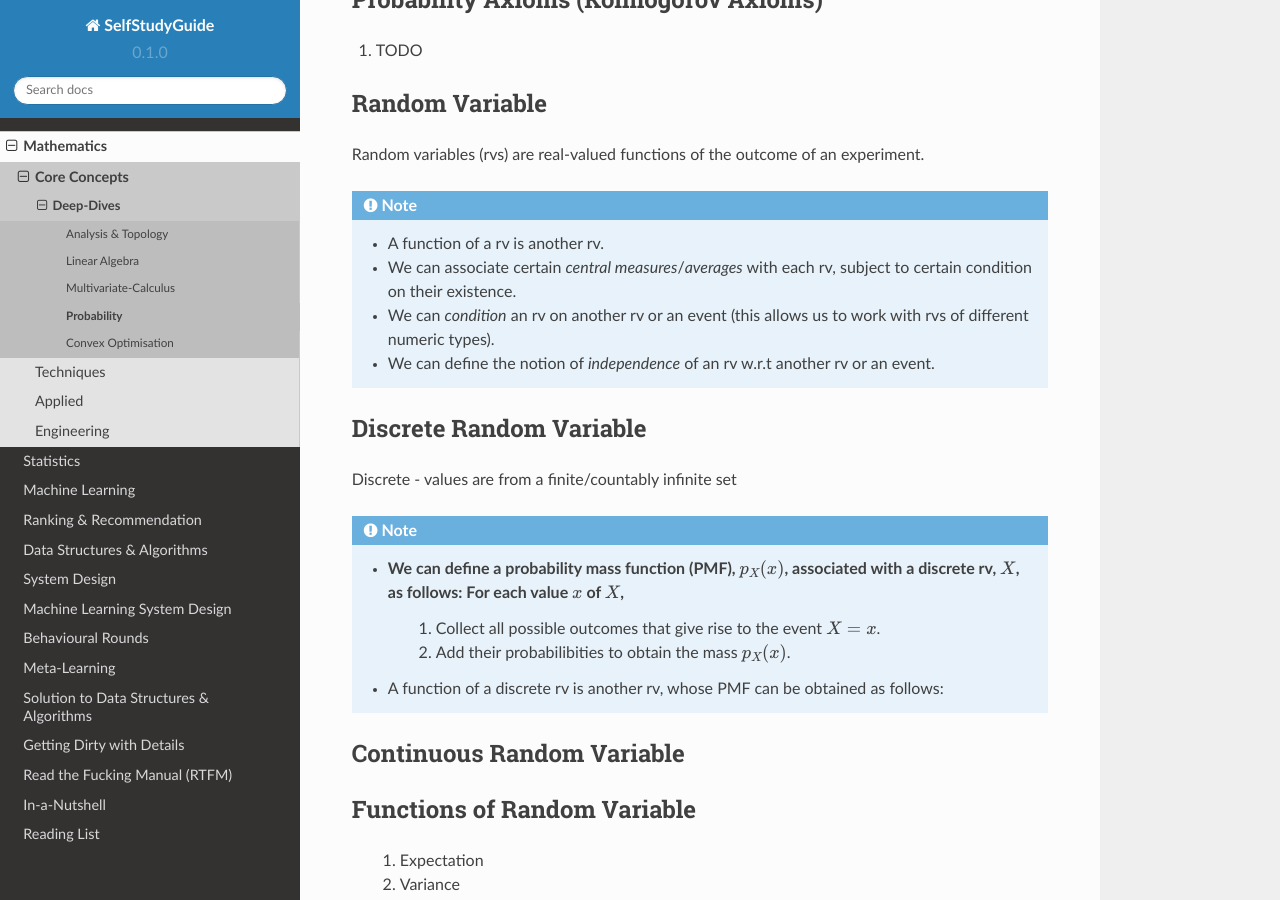
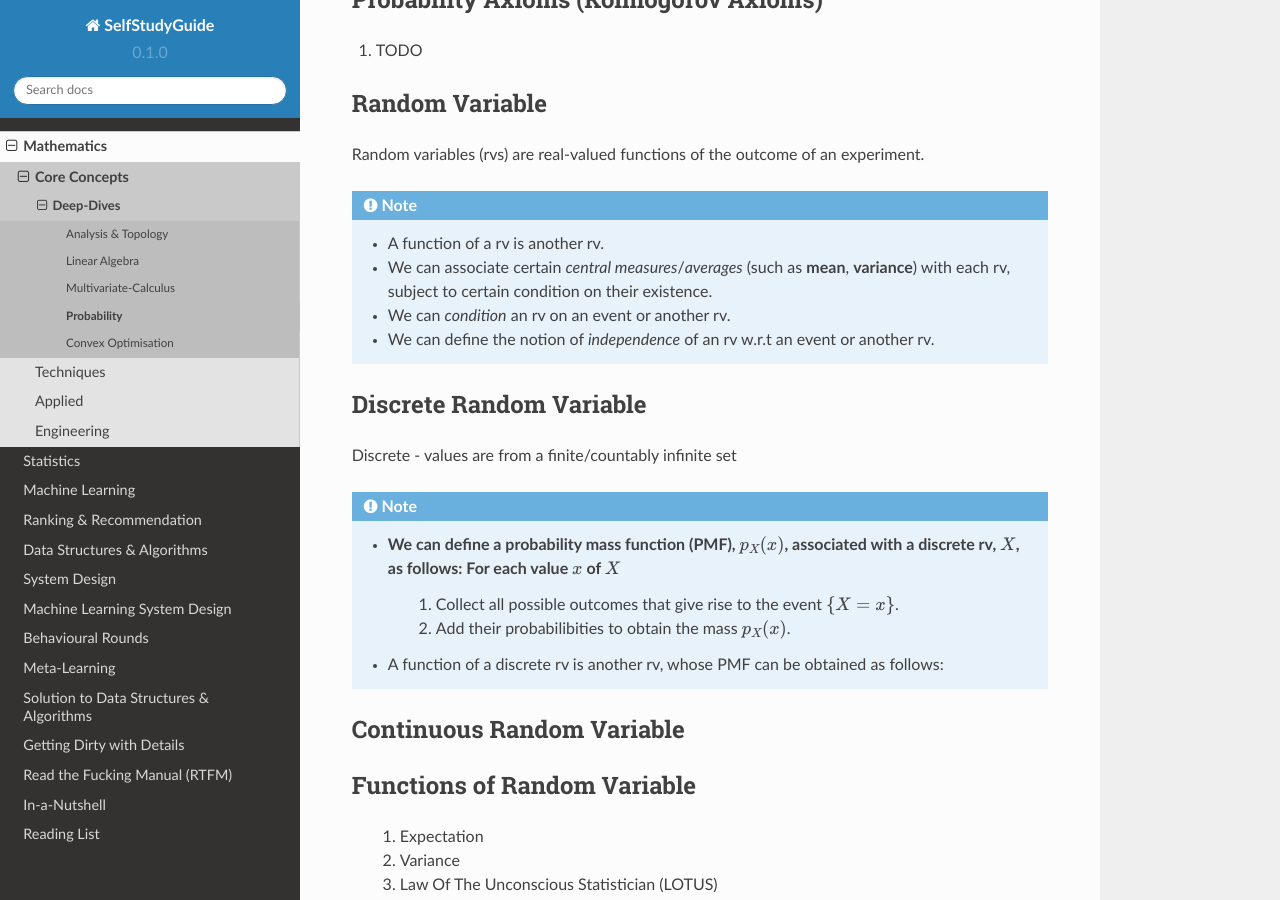
Before and after one commit to uselesstechjunks/leetcode, a Sphinx documentation site: the page built from docs/source/math/prob.rst, in a window 1280 px wide and 900 px high, scrolled down 225 px. Built offline with Sphinx 7.4.7 and the Read the Docs theme 2.0.0, drawn with Linux system fonts in a browser that asks for light colours.

Commit message:
Update prob.rst

```diff
--- a/docs/source/math/prob.rst
+++ b/docs/source/math/prob.rst
@@ -14,9 +14,9 @@ Random variables (rvs) are real-valued functions of the outcome of an experiment
 
 .. note::
 	* A function of a rv is another rv.
-	* We can associate certain *central measures*/*averages* with each rv, subject to certain condition on their existence.
-	* We can *condition* an rv on another rv or an event (this allows us to work with rvs of different numeric types).
-	* We can define the notion of *independence* of an rv w.r.t another rv or an event.
+	* We can associate certain *central measures*/*averages* (such as **mean**, **variance**) with each rv, subject to certain condition on their existence.
+	* We can *condition* an rv on an event or another rv.
+	* We can define the notion of *independence* of an rv w.r.t an event or another rv.
 
 Discrete Random Variable
 ------------------------------
@@ -24,8 +24,8 @@ Discrete Random Variable
 Discrete - values are from a finite/countably infinite set
 
 .. note::
-	* We can define a probability mass function (PMF), :math:`p_X(x)`, associated with a discrete rv, :math:`X`, as follows: For each value :math:`x` of :math:`X`,
-		#. Collect all possible outcomes that give rise to the event :math:`{X=x}`.
+	* We can define a probability mass function (PMF), :math:`p_X(x)`, associated with a discrete rv, :math:`X`, as follows: For each value :math:`x` of :math:`X`
+		#. Collect all possible outcomes that give rise to the event :math:`\{X=x\}`.
 		#. Add their probabilibities to obtain the mass :math:`p_X(x)`.
 	* A function of a discrete rv is another rv, whose PMF can be obtained as follows:
 
```
